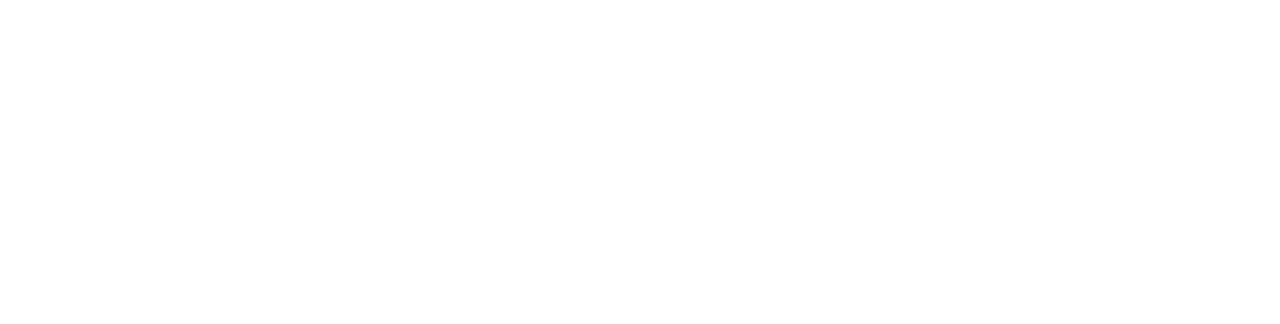
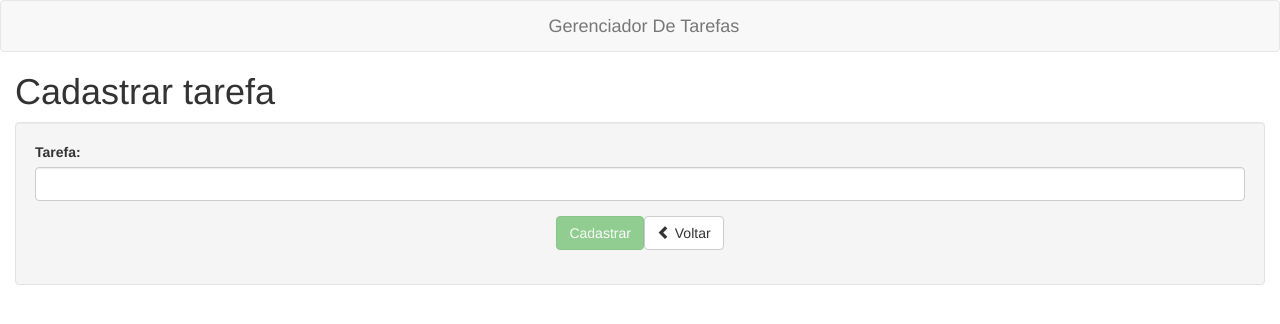
Before and after one commit to Pedrodev3/Angular-TaskManager, an Angular app: page /tasks/insert in a window 1280 px wide. Shown: the top 324 px of the page. Built offline with nearby package versions, Linux system fonts and the light colour scheme.

Commit message:
:sparkles: Fixing the TasksServices for UpdateTasksComponent

```diff
--- a/src/app/tasks/insert/index.ts
+++ b/src/app/tasks/insert/index.ts
@@ -0,0 +1,2 @@
+// Exportando componente principal
+export * from './insert-tasks.component';
--- a/src/app/tasks/insert/insert-tasks.component.html
+++ b/src/app/tasks/insert/insert-tasks.component.html
@@ -1 +1,67 @@
-<p>insert-tasks works!</p>
+<h1>Cadastrar tarefa</h1>
+
+<div class="well">
+  <!--"#" - Serve para disponibilizar uma variável local
+  O "formTask" faz referência ao ViewChild do componente -->
+  <form #formTask="ngForm">
+    <div class="form-group">
+      <label for="nome">Tarefa:</label>
+
+      <!-- Input para erros de validação -->
+        <!-- [()] -> Two-way binding: Da para o componente uma forma de compartilhar dados.
+        Ele combina Property Binding com Event Binding (por isso o nome)
+        Ele mantém em total sincronismo o objeto criado no component e na view (atualizando os dois simultaneamente)-->
+      <input
+        type="text"
+        class="form-control"
+        id="name"
+        name="name"
+        [(ngModel)]="task.name"
+        #name="ngModel"
+        minlength="5"
+        required
+      />
+        <!-- errors -> Array que vem por padrão quando se faz referência ao "ngModel"
+        e tenta buscar o erro a partir dos atributos que você colocou na sua tag, como pode ser visto com "required" e "minLength"-->
+      <div
+        *ngIf="name.errors && (name.dirty || name.touched)"
+        class="alert alert-danger"
+      >
+        <!--Caso tenha sido digitado algum conteúdo dentro do input então esse "errors"
+        será escondido e o campo não aparecerá, caso contrário você já sabe-->
+        <div [hidden]="!name.errors.required">Digite a tarefa.</div>
+        <!--Lógica parecida com a de cima-->
+        <div [hidden]="!name.errors.minlength">
+          A tarefa deve conter ao menos 5 caracteres.
+        </div>
+      </div>
+    </div>
+
+    <div class="form-group text-center">
+      <!-- [disabled] Caso o form não seja válido o botão será desabilitado -->
+      <!-- () -> Event Binding: Para atribuição de um evento no Angular -->
+      <input
+        type="submit"
+        class="btn btn-success"
+        (click)="insert()"
+        value="Cadastrar"
+        [disabled]="!formTask.form.valid"
+      />
+
+      <!--[routerLink] ->
+      Operador de atribuição sendo usado junto com diretiva do Angular feita
+      para roteamento e que está dentro do pacote "router".
+      Com isso, é atribuído um valor para o routerLink, valor esse que é a url
+      que você quer adicionar e que vai ser utilizada no momento que interagir com a âncora
+      É criado um link para a tag que possui esse operador-->
+      <a [routerLink]="['/tasks']" class="btn btn-default">
+        <span
+          class="glyphicon glyphicon-chevron-left"
+          aria-hidden="true"
+        ></span>
+        Voltar
+      </a>
+
+    </div>
+  </form>
+</div>
--- a/src/app/tasks/insert/insert-tasks.component.ts
+++ b/src/app/tasks/insert/insert-tasks.component.ts
@@ -1,4 +1,7 @@
-import { Component, OnInit } from '@angular/core';
+import { Component, OnInit, ViewChild } from '@angular/core';
+import { NgForm } from '@angular/forms';
+import { TasksService, Task } from '../shared';
+import { Router } from '@angular/router';
 
 @Component({
   selector: 'app-insert-tasks',
@@ -7,9 +10,49 @@
 })
 export class InsertTasksComponent implements OnInit {
 
-  constructor() { }
+  // ViewChild - Decorator que permite que tenha uma referência do DOM dentro do componente
+  /**
+   * @static:
+   * Essa nova versão traz essa opção de "static", assim quando você define que um elemento é estático,
+   * significa que ele não irá sumir em algum momento da execução, no caso se ele fosse dinâmico poderia ocorrer
+   * um erro ao utilizar a diretiva ng por exemplo. Ele veio como uma precaução contra erros.
+   *
+   * Outra coisa é que se for {static:false} a query ficará disponível ao passar ngAfterViewInit, ou seja,
+   * após os componentes da View serem inicializadas,  enquanto {static: true}, ao passar por ngOnInit, ou seja,
+   * após o construtor e junto com os Inputs Properties.
+   */
+  @ViewChild('formTask', { static: true }) formTask: NgForm;
+  task: Task;
 
+  /**
+   * @param tasksService - Instância da classe TasksService
+   * @param router - Para que ocorra o direcionamento da tela
+   */
+  constructor(
+    private tasksService: TasksService,
+    private router: Router
+  ) { }
+
+  /**
+   * Para conseguir associar as novas tasks com a interface, você precisa de uma instância real
+   * que traga essa interface para esse componente, basicamente que traga essa lista.
+   * E ai que entra o lifecycle hook "ngOnInit" para fazer esse papel
+  */
   ngOnInit(): void {
+    this.task = new Task();
+  }
+
+  // Método para inserir a nova tarefa no localStorage
+  insert(): void {
+    /**
+     * Caso tenha erro de validação ele vai ignorar e não fazer o cadastro.
+     * Caso não tenha, então ele vai chamar o componente TasksService e passar o método insert
+     * desse componente (finalizar documentação depois que entender certinho)
+     * */
+    if (this.formTask.form.valid) { // Utilizando da referência feita acima do formulário através do "ViewChild"
+      this.tasksService.insert(this.task);
+      this.router.navigate(['/tasks']); // Módulo de roteamento para permitir que após o novo cadastro, possa voltar para a tela principal
+    }
   }
 
 }
--- a/src/app/tasks/shared/services/tasks.service.ts
+++ b/src/app/tasks/shared/services/tasks.service.ts
@@ -15,24 +15,36 @@
   }
 
   // Instanciando um objeto "task" a partir da classe "Task" / E o retorno será "void", pois não é necessário retornar algo
-  register(task: Task): void {
+  insert(task: Task): void {
     const tasks = this.readAll(); // Primeiro você armazena todas as tarefas já cadastradas em uma variável
     task.id = new Date().getTime(); // Depois vc cadastra uma nova tarefa a partir de um valor dado a um id utilizando do objeto "Date"
     tasks.push(task); // Inserção de nova tarefa
     localStorage['tasks'] = JSON.stringify(tasks); // Guardando os dados convertidos em String no localStorage
   }
 
-  // Recebe um id do tipo "number" e retorna a classe Task para esse id
+  /**
+    * @param id -> Recebe um id do tipo "number" e retorna o mesmo tipo (array de objetos) que a classe Task
+    *
+    * @method find -> Interage com cada elemento (nesse caso chamado de "task")
+    * do array e retorna o primeiro elemento que for considerado como true ao ser comparado com
+    * o parâmetro do tipo number (nesse caso também chamado de "id").
+    *
+    * Resumindo: Se o id desse elemento específico da lista for igual ao valor do id que foi passado,
+    * então o elemento será retornado.
+  */
   searchForId(id: number): Task {
     const tasks: Task[] = this.readAll();
-    return tasks.find(task => task.id === id); // Retorna o primeiro elemento do array que é considerado como true
-    // Se o id desse elemento específico da lista for igual ao valor do id que foi passado, então o elemento será retornado
+    return tasks.find(task => task.id === id);
   }
 
+  /**
+   * @params obj - cada objeto/tarefa/elemento desse array
+   * @params index - posição do objeto/tarefa/elemento que está sendo inteirado no momento
+   * @params objs - se resume a variável "tasks" que nesse caso tem seu valor vindo do método "readAll",
+   * que traz consigo um array de objetos com todas as tarefas que já foram cadastradas
+  */
   update(task: Task): void {
     const tasks: Task[] = this.readAll();
-    /* obj -> objeto em si / index -> posição da tarefa/elemento que está sendo inteirado no momento / objs -> lista das tarefas
-    (objs == tasks) */
     tasks.forEach((obj, index, objs) => {
       if (task.id === obj.id) {
         objs[index] = task;
--- a/src/index.html
+++ b/src/index.html
@@ -8,6 +8,7 @@
   <link rel="icon" type="image/x-icon" href="favicon.ico">
 </head>
 <body>
+  <!--Esta tag será ligada ao componente principal da aplicação através do "AppComponent"-->
   <app-root></app-root>
 </body>
 </html>
```
